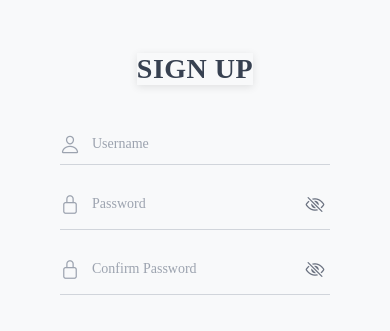
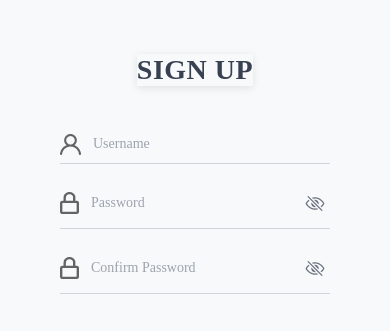
Before and after one commit to Safe-Sound-Mobile-App/Safe_And_Sound-MobileApp, a React Native app: screen /SignUp in a window 390 px wide. Shown: the part 131-462 px from the top of the page. Built offline with nearby package versions, Linux system fonts and the light colour scheme.

Commit message:
fix some icon not show

```diff
--- a/src/global_style/signInStyles.ts
+++ b/src/global_style/signInStyles.ts
@@ -51,6 +51,7 @@ export const signInStyles = StyleSheet.create({
   inputIcon: {
     marginRight: 12,
     color: '#9ca3af',
+    opacity: 0.7,
   },
   textInput: {
     flex: 1,
--- a/src/pages/Authentication/general/SignIn.tsx
+++ b/src/pages/Authentication/general/SignIn.tsx
@@ -8,7 +8,7 @@ import type { RootStackParamList } from "../../../App";
 const googleIcon = require('../../../../assets/icons/google.png');
 const usernameIcon = require('../../../../assets/icons/username.png');
 const passwordIcon = require('../../../../assets/icons/password.png');
-const eyeIcon = require('../../../../assets/icons/eye.png');
+const eyeIcon = require('../../../../assets/icons/invisible.png');
 
 type Props = NativeStackScreenProps<RootStackParamList, "SignIn">;
 
@@ -46,7 +46,11 @@ export default function SignIn({ navigation }: Props) {
 
         {/* Username Input */}
         <View style={signInStyles.inputContainer}>
-          <Ionicons name="person-outline" size={20} color="#6b7280" style={signInStyles.inputIcon} />
+            <Image
+              source={usernameIcon}
+              style={signInStyles.inputIcon}
+              resizeMode="contain"
+            />
           <TextInput
             style={signInStyles.textInput}
             placeholder="Username"
@@ -59,7 +63,11 @@ export default function SignIn({ navigation }: Props) {
 
         {/* Password Input */}
         <View style={signInStyles.inputContainer}>
-          <Ionicons name="lock-closed-outline" size={20} color="#6b7280" style={signInStyles.inputIcon} />
+            <Image
+              source={passwordIcon}
+              style={signInStyles.inputIcon}
+              resizeMode="contain"
+            />
           <TextInput
             style={signInStyles.textInput}
             placeholder="Password"
--- a/src/pages/Authentication/general/SignUp.tsx
+++ b/src/pages/Authentication/general/SignUp.tsx
@@ -6,6 +6,9 @@ import type { NativeStackScreenProps } from "@react-navigation/native-stack";
 import type { RootStackParamList } from "../../../App";
 
 const googleIcon = require('../../../../assets/icons/google.png');
+const usernameIcon = require('../../../../assets/icons/username.png');
+const passwordIcon = require('../../../../assets/icons/password.png');
+const eyeIcon = require('../../../../assets/icons/invisible.png');
 
 type Props = NativeStackScreenProps<RootStackParamList, "SignUp">;
 
@@ -45,7 +48,11 @@ export default function SignUp({ navigation }: Props) {
 
         {/* Username Input */}
         <View style={signUpStyles.inputContainer}>
-          <Ionicons name="person-outline" size={20} color="#6b7280" style={signUpStyles.inputIcon} />
+            <Image
+              source={usernameIcon}
+              style={signUpStyles.inputIcon}
+              resizeMode="contain"
+            />
           <TextInput
             style={signUpStyles.textInput}
             placeholder="Username"
@@ -58,7 +65,11 @@ export default function SignUp({ navigation }: Props) {
 
         {/* Password Input */}
         <View style={signUpStyles.inputContainer}>
-          <Ionicons name="lock-closed-outline" size={20} color="#6b7280" style={signUpStyles.inputIcon} />
+            <Image
+              source={passwordIcon}
+              style={signUpStyles.inputIcon}
+              resizeMode="contain"
+            />
           <TextInput
             style={signUpStyles.textInput}
             placeholder="Password"
@@ -82,7 +93,11 @@ export default function SignUp({ navigation }: Props) {
 
         {/* Confirm Password Input */}
         <View style={signUpStyles.inputContainer}>
-            <Ionicons name="lock-closed-outline" size={20} color="#6b7280" style={signUpStyles.inputIcon} />
+            <Image
+              source={passwordIcon}
+              style={signUpStyles.inputIcon}
+              resizeMode="contain"
+            />
             <TextInput
             style={signUpStyles.textInput}
             placeholder="Confirm Password"
```
Also changed, not shown: assets/icons/invisible.png (added).
